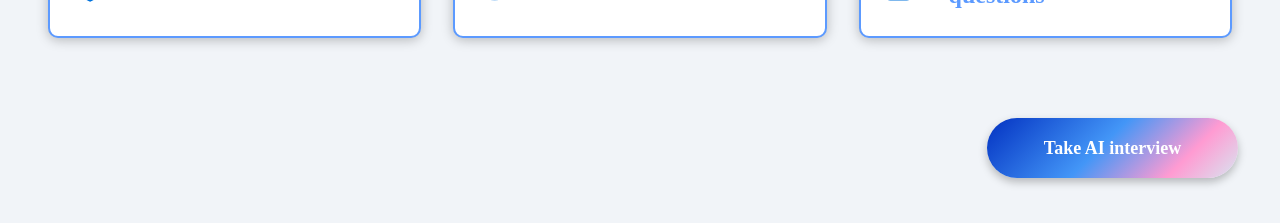
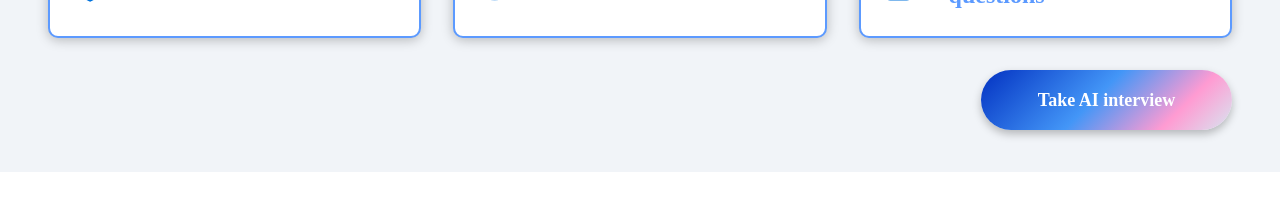
Before and after one commit to 1ManjeetSingh/assignment-1, a React (Vite) app: page / in a window 1280 px wide. Shown: the part 834-1057 px from the top of the page. After the commit the page ends 1006 px from the top, so only its background shows below. Built offline with nearby package versions, Linux system fonts and the light colour scheme; a web font is replaced by a local one.

Commit message:
Finished fixed

```diff
--- a/src/App.css
+++ b/src/App.css
@@ -20,7 +20,7 @@
 }
 
 .InterviewButton{
-  padding: 48px 42px;
+  padding: 0 48px 42px;
   display: flex;
   justify-content: flex-end;
 }
```
